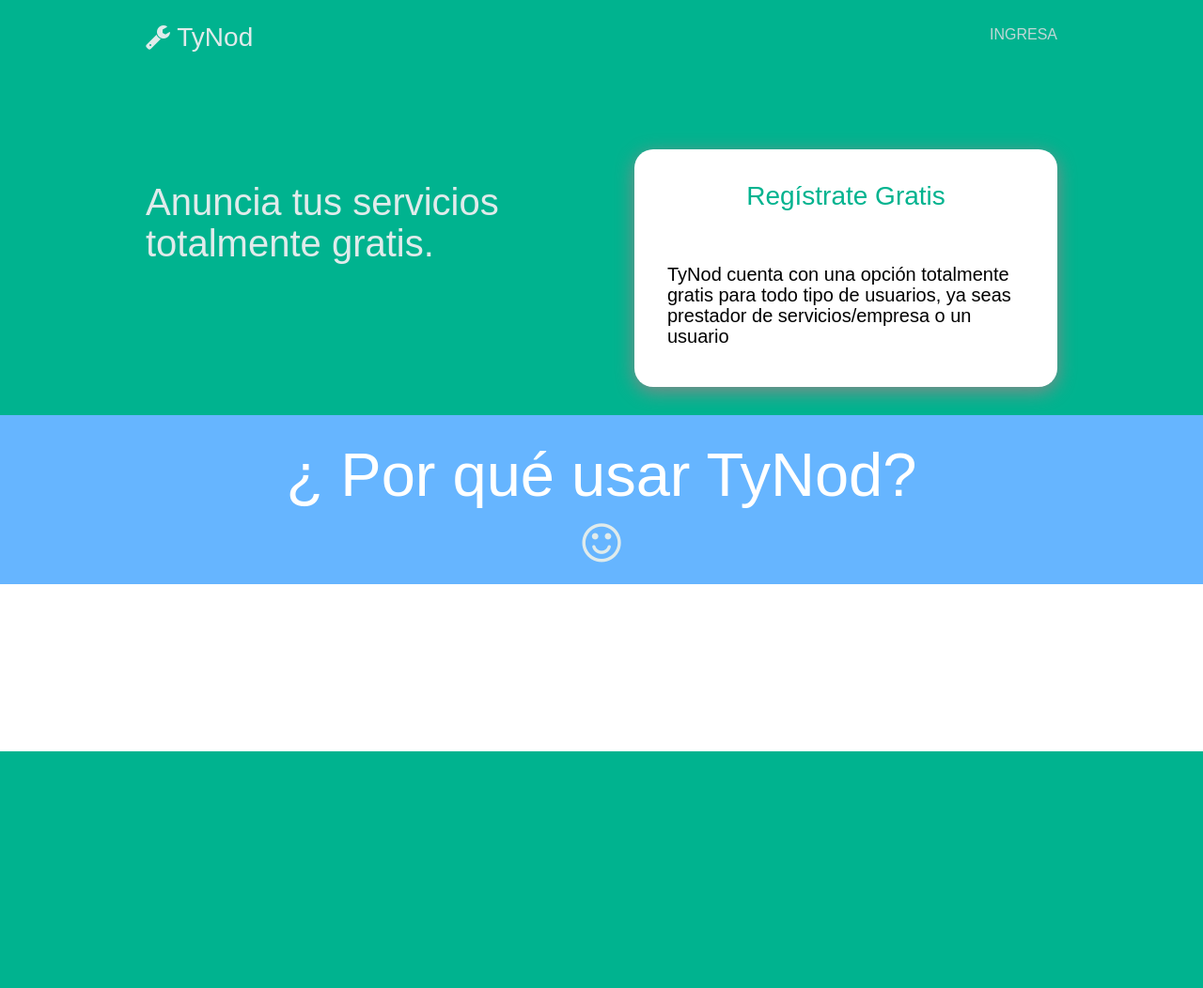
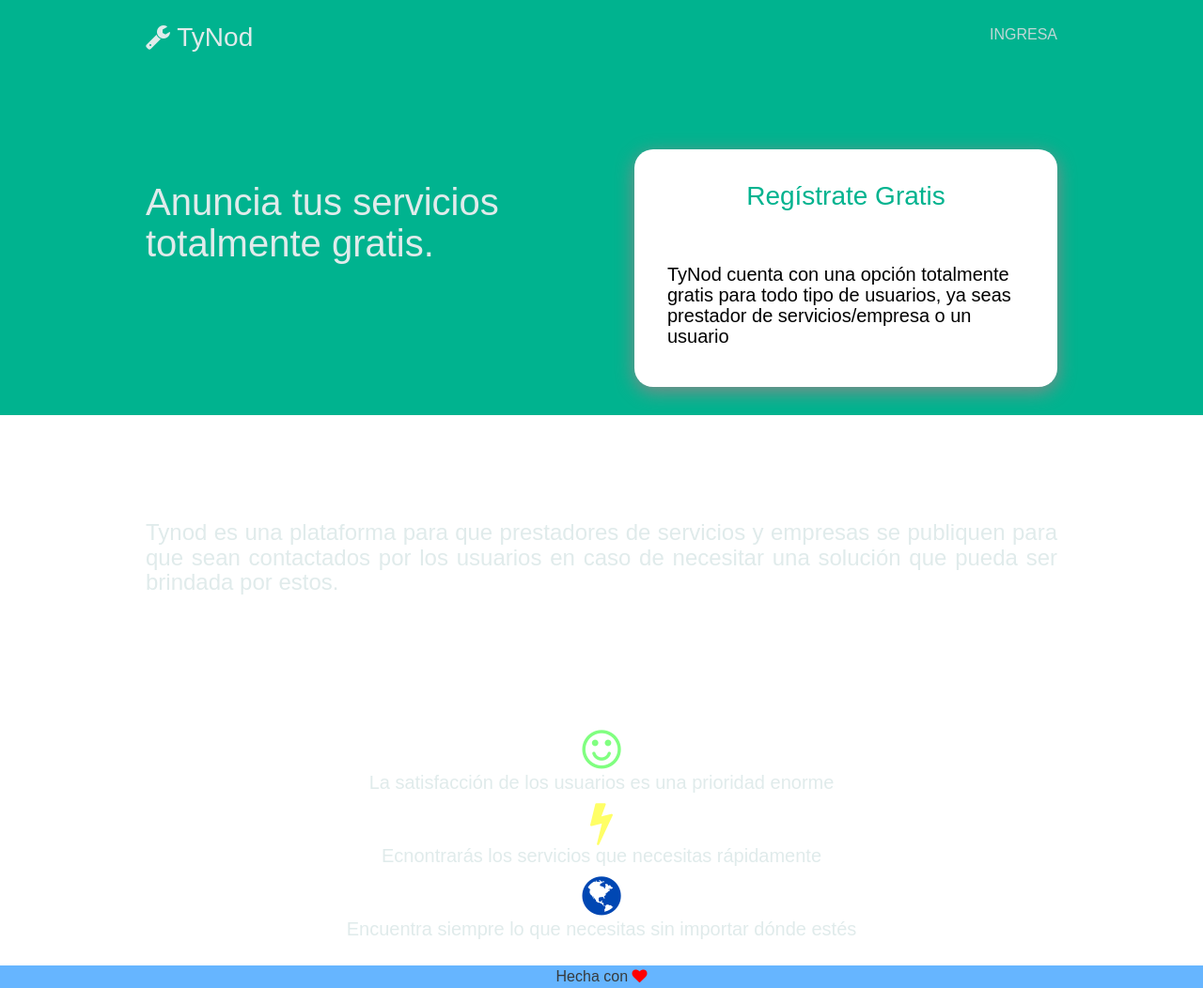
Before and after one commit to hospage/tynod, a PHP site: page /inicio.php in a window 1280 px wide. Shown: the whole page at 94% size. Before the commit the page ends 800 px from the top, so only its background shows below. Run offline with PHP 8.4, Linux system fonts and the light colour scheme.

Commit message:
Termino la pagina de diseno

```diff
--- a/inicio.php
+++ b/inicio.php
@@ -28,18 +28,31 @@
 
 				</div>
 			</div>
-			<div id = "meem">
+			<div id = "ques">
 				<div class = "centro">
-					<div class = "titulo2">&#191; Por qu&eacute; usar TyNod? </div>
-					<div class = "well-perks">
-					<center>
-						<i class = "fa fa-smile-o fa-3x"></i>
-					</center>
-					</div>
+					<div class = "titulo2"> &#191;Qu&eacute; es TyNod?</div>
+					<h4 style = "text-align: justify;"> Tynod es una plataforma para que prestadores de servicios y empresas se publiquen para que sean contactados por los usuarios en caso de necesitar una soluci&oacute;n que pueda ser brindada por estos.
 				</div>
 			</div>
+			<div id = "usarTyn">
+				<div class = "centro">
+					<div class = "titulo2">&#191;Por qu&eacute; usar TyNod? </div>
+					<center>
+					<div class = "well-perks">
+						<i class = "fa fa-smile-o fa-3x ico" style = "color: #80ff80;"></i> <h5> La satisfacci&oacute;n de los usuarios es una prioridad enorme </h5>
+					</div>
+					<div class = "well-perks">
+						<i class = "fa fa-bolt fa-3x ico" style = "color: #ffff66;"></i> <h5> Ecnontrar&aacute;s los servicios que necesitas r&aacute;pidamente</h5>
+					</div>
+					<div class = "well-perks">
+						<i class = "fa fa-globe fa-3x ico" style = "color: #0047b3;"></i> <h5> Encuentra siempre lo que necesitas sin importar d&oacute;nde est&eacute;s </h5>
+					</div>
+					</center>
+				</div>
+
+			</div>
+			<div style = "background-color: #66b5ff;"><center> Hecha con <i class = "fa fa-heart" style = "color:red;"></i></center></div>
 		</div>
-
 		<?php
 
 			function espacios($veces)
```
